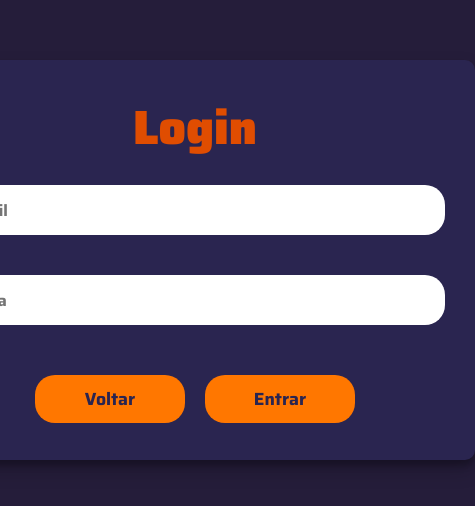
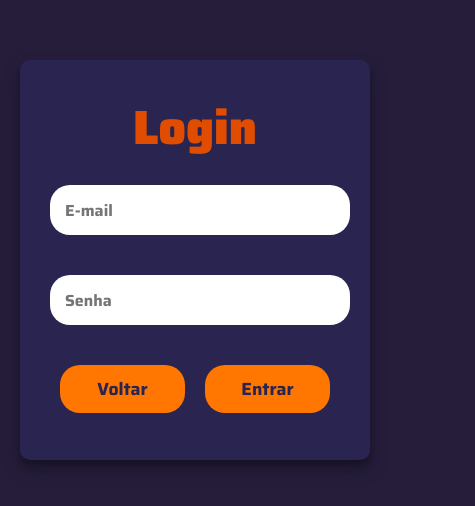
Before and after one commit to future4code/barros-Gabriel-Suela, a React (Vite) app in the folder modulo4/projeto-labex/labex/: page /login in a window 390 px wide. Shown: the part 162-668 px from the top of the page, 475 px wide, since content can reach past the window. Built offline with nearby package versions, Linux system fonts and the light colour scheme.

Commit message:
responsividade-basica

```diff
--- a/modulo4/projeto-labex/labex/src/components/AdminHomePage/style.js
+++ b/modulo4/projeto-labex/labex/src/components/AdminHomePage/style.js
@@ -42,6 +42,17 @@ export const ButtonArea = styled.div `
     align-items: center;
     justify-content: center;
 
+    button {
+        @media screen and (max-width: 768px){
+            padding: 10px;
 
+        }
+
+        @media screen and (max-width: 400px){
+            width: 100px;
+
+            padding: 5px;
+        }
+    }
 
 `
--- a/modulo4/projeto-labex/labex/src/components/ApplicationFormPage/style.js
+++ b/modulo4/projeto-labex/labex/src/components/ApplicationFormPage/style.js
@@ -8,10 +8,18 @@ export const Container = styled.div `
     align-items: center;
     justify-content: center;
 
+    h1 {
+        @media screen and (max-width: 768px){
+            text-align: center;
+            font-size: 1.8rem;
+            margin-bottom: 10px;
+        }
+    }
+
     form {
         display: flex;
+        flex-direction: column;
 
-        flex-direction: column;
     }
 
     input, select {
@@ -24,6 +32,11 @@ export const Container = styled.div `
         padding: 10px;
         color: #2A2550;
         font-weight: 600;
+
+        @media screen and (max-width: 768px){
+         width: 350px;
+         margin-bottom: 10px;
+        }
     }
 
 `
--- a/modulo4/projeto-labex/labex/src/components/CreateTripPage/style.js
+++ b/modulo4/projeto-labex/labex/src/components/CreateTripPage/style.js
@@ -11,6 +11,10 @@ export const Container = styled.div`
   form {
     display: flex;
     flex-direction: column;
+
+    @media screen and (max-width: 768px){
+
+    }
   }
 
   input{
@@ -23,9 +27,28 @@ export const Container = styled.div`
     padding: 10px;
     color: #2a2550;
     font-weight: 600;
+    @media screen and (max-width: 768px){
+      width: 400px;
+    }
+
+    @media screen and (max-width: 400px){
+      width: 350px;
+    }
+
   }
 `;
 
 export const ButtonArea = styled.div `
   text-align: center;
+
+  button {
+    @media  screen and (max-width: 768px){
+      padding: 10px;
+    }
+
+    @media screen and (max-width: 400px) {
+      padding: 5px;
+    }
+
+  }
 `
--- a/modulo4/projeto-labex/labex/src/components/ListTrips/style.js
+++ b/modulo4/projeto-labex/labex/src/components/ListTrips/style.js
@@ -10,6 +10,9 @@ export const Container = styled.div `
         margin-bottom: 10px;
         text-align: center;
         font-weight: 900;
+        @media screen and (max-width: 768px){
+            margin-top: 10px;
+        }
     }
 
     button {
@@ -48,16 +51,30 @@ export const Card = styled.div`
     border-radius: 20px;
     box-shadow: rgba(0, 0, 0, 0.24) 0px 3px 8px;
 
+    @media screen and (max-width: 768px){
+        width: 450px;
+    }
+
+    @media screen and (max-width: 400px){
+        width: 350px;
+    }
+
 
     p {
         font-weight: 500;
         padding: 5px;
         color: #E04D01;
+
     }
 
     button {
         width: 100%;
         border-radius: 10px;
         margin: 0;
+
+        @media screen and (max-width: 768px){
+            height: 40px;
+            text-align: center;
+        }
     }
 `
--- a/modulo4/projeto-labex/labex/src/components/LoginPage/style.js
+++ b/modulo4/projeto-labex/labex/src/components/LoginPage/style.js
@@ -18,18 +18,19 @@ export const Container = styled.div `
 
 export const FormArea = styled.div`
 
-
     padding: 30px;
     background-color: #2A2550;
     border-radius: 10px;
     box-shadow: rgba(0, 0, 0, 0.19) 0px 10px 20px, rgba(0, 0, 0, 0.23) 0px 6px 6px;
     height: 400px;
 
-
-
     form {
         display: flex;
         flex-direction: column;
+    }
+
+    @media screen and (max-width: 768px) {
+        width: 350px;
     }
 
     input {
@@ -44,7 +45,11 @@ export const FormArea = styled.div`
         font-size: 1rem;
         border: 0;
 
+        @media screen and (max-width: 768px) {
+        width: 300px;
+        }
     }
+
 `
 
 
@@ -52,4 +57,20 @@ export const FormArea = styled.div`
 export const ButtonArea = styled.div `
     text-align: center;
     margin-top: 20px;
+
+    @media screen and (max-width: 768px){
+        display: flex;
+    }
+
+    button {
+        @media screen and (max-width: 768px) {
+            padding: 10px;
+            margin: 5px;
+        }
+
+    @media screen and (max-width: 400px) {
+      padding: 10px;
+      margin: 0px 10px;
+    }
+    }
 `
```
